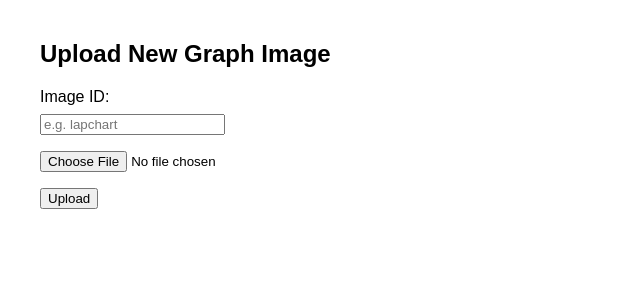
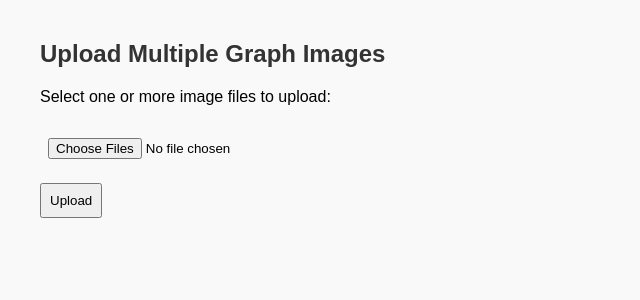
Before and after one commit to ottodanp/simple-image-api, a Flask app: page /upload in a window 1280 px wide. Shown: the top 300 px of the page, without its empty margins (0-640 px from the left). Run offline with Flask 3, Linux system fonts and the light colour scheme.

Commit message:
Update upload.html

```diff
--- a/templates/upload.html
+++ b/templates/upload.html
@@ -1,41 +1,79 @@
 <!DOCTYPE html>
-<html lang="en">
+<html>
 <head>
-    <title>Upload Image</title>
+    <title>Upload Images</title>
     <style>
         body {
-            font-family: sans-serif;
+            font-family: Arial, sans-serif;
             margin: 40px;
+            background: #f9f9f9;
         }
-
+        h2 {
+            color: #333;
+        }
         input, button {
             margin: 8px 0;
+            padding: 8px;
+        }
+        #status {
+            margin-top: 15px;
+            font-weight: bold;
+        }
+        #preview {
+            margin-top: 20px;
+            display: flex;
+            flex-wrap: wrap;
+            gap: 10px;
+        }
+        #preview img {
+            max-width: 150px;
+            border: 1px solid #ccc;
+            border-radius: 4px;
+            padding: 4px;
+            background: white;
         }
     </style>
 </head>
 <body>
-<h2>Upload New Graph Image</h2>
-<label for="imageID">Image ID:</label><br>
-<input type="text" id="imageID" placeholder="e.g. lapchart"><br>
-<input type="file" id="fileInput" accept="image/*"><br>
-<button onclick="uploadImage()">Upload</button>
+    <h2>Upload Multiple Graph Images</h2>
+    <p>Select one or more image files to upload:</p>
 
-<p id="status"></p>
+    <input type="file" id="fileInput" accept="image/*" multiple><br>
+    <button onclick="uploadImages()">Upload</button>
 
-<script>
-    async function uploadImage() {
-        const imageID = document.getElementById('imageID').value.trim();
+    <p id="status"></p>
+
+    <div id="preview"></div>
+
+    <script>
+    // Show image previews before upload
+    document.getElementById('fileInput').addEventListener('change', function (event) {
+        const preview = document.getElementById('preview');
+        preview.innerHTML = '';
+        for (const file of event.target.files) {
+            const reader = new FileReader();
+            reader.onload = function (e) {
+                const img = document.createElement('img');
+                img.src = e.target.result;
+                preview.appendChild(img);
+            };
+            reader.readAsDataURL(file);
+        }
+    });
+
+    async function uploadImages() {
         const fileInput = document.getElementById('fileInput');
         const status = document.getElementById('status');
 
-        if (!imageID || fileInput.files.length === 0) {
-            status.textContent = "Please provide an image ID and select a file.";
+        if (fileInput.files.length === 0) {
+            status.textContent = "Please select one or more files to upload.";
             return;
         }
 
         const formData = new FormData();
-        formData.append('imageID', imageID);
-        formData.append('file', fileInput.files[0]);
+        for (const file of fileInput.files) {
+            formData.append('files', file);
+        }
 
         status.textContent = "Uploading...";
 
@@ -47,6 +85,6 @@
         const result = await response.json();
         status.textContent = result.message;
     }
-</script>
+    </script>
 </body>
 </html>
```
